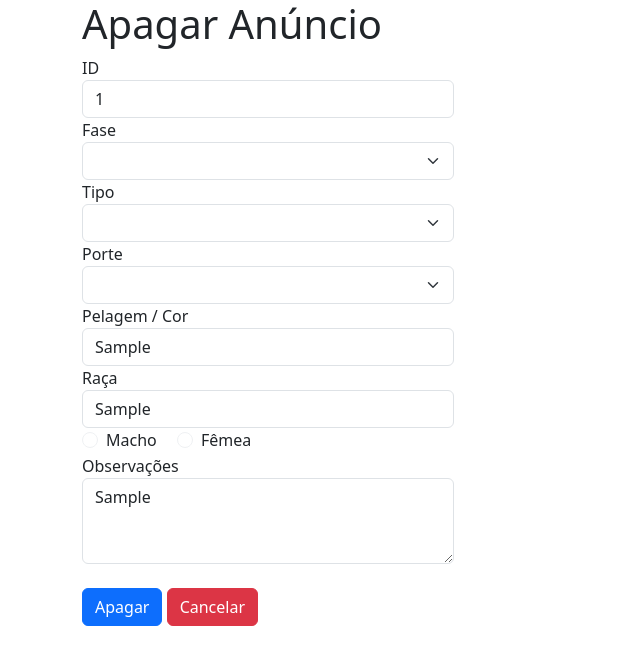
After one commit to leojosants/ADS_ESTACIO_DE_SA_Desenvolvimento_Web_em_HTML5_CSS_JS_e_PHP, a PHP site: page /del_anuncio.php?id_anuncio=1 in a window 1280 px wide. The commit adds this page. Shown: the top 665 px of the page, without its empty margins (0-640 px from the left). Run offline with PHP 8.4, Linux system fonts and the light colour scheme; the visitor is signed in with stand-in values (Sample User, id 1); tables that the repository leaves empty or names only in its code hold one stand-in row (values such as "Sample post"); some libraries are stand-ins or nearby versions.

Commit message:
Exclusão de Registro de Anúncio no BD.

```diff
--- /dev/null
+++ b/Desenvolvimento_Web_em_Html5_CSS_Javascript_e_PHP/Tema_6-Integracao_do_PHP_com_Banco_de_Dados/02-Pratica_01-Sistema_de_Cadastro-Adocao_de_Animais/del_anuncio.php
@@ -0,0 +1,154 @@
+<?php
+require_once "conectaBD.php";
+session_start();
+
+if (empty($_SESSION)) {
+    // Significa que as variáveis de SESSÂO não foram definidas, este bloco não poderá ser acessado
+    header("Location: index.php?msgErro=Você precisa se autenticar no sistema.");
+    die();
+}
+
+/*
+    // echo "Estou logado";
+    echo "<pre>";
+    print_r($_SESSION);
+    print_r($_GET);
+    echo "</pre>";
+    die();
+*/
+
+
+//  Verificar se está chegando a informação (id_anuncio) pelo $_GET
+if (!empty($_GET["id_anuncio"])) {
+
+    $sql = "SELECT * FROM anuncio WHERE email_usuario = :email AND id = :id";
+
+    //  Buscar as informações do anúncio a ser alterado (no BD)
+    try {
+        $stmt = $pdo->prepare($sql);
+
+        $stmt->execute(
+            array(":email" => $_SESSION["email"], ":id" => $_GET["id_anuncio"])
+        );
+
+        $result = array();
+
+        //  Verificar se o usuário logado pode acessar / alterar as informações desse registro (id_anuncio)
+        if ($stmt->rowCount() == 1) {
+            //  Registro obtido no BD
+            $result = $stmt->fetchAll();
+            $result = $result[0];   //  Informações do registro a ser alterado.
+
+            /*
+                echo "<pre>";
+                print_r($result);
+                echo "<pre>";
+            */
+
+            // die();
+        } else {
+            // die("Não foi encontrado nenhum registro para o id_anuncio = " . $_GET["id_anuncio"] . " e e-mail = " . $_SESSION["email"]);
+            header("Location: index_logado.php?msgErro=Você não tem permissão para acessar esta página!");
+            die();
+        }
+    } catch (PDOException $e) {
+        header("Location: index_logado.php?msgErro=Falha ao obter registro no BD!");
+        // die($e->getMessage());
+    }
+} else {
+    //  Se cair nesse bloco, significa que $GET["id_anuncio"] está vazio
+    header("Location: index_logado.php?msgErro=Você não tem permissão para acessar esta página!");
+    die();
+}
+
+//  Redirecionar (permissão)
+?>
+
+<!DOCTYPE html>
+<html lang="pt-br">
+
+<head>
+    <meta charset="UTF-8" />
+    <meta http-equiv="X-UA-Compatible" content="IE=edge">
+    <meta name="viewport" content="width=device-width, initial-scale=1.0" />
+    <title>Apagar Anúncio</title>
+
+    <!--  -->
+    <link href="https://cdn.jsdelivr.net/npm/bootstrap@5.3.0-alpha3/dist/css/bootstrap.min.css" rel="stylesheet" integrity="sha384-KK94CHFLLe+nY2dmCWGMq91rCGa5gtU4mk92HdvYe+M/SXH301p5ILy+dN9+nJOZ" crossorigin="anonymous" />
+</head>
+
+<body>
+    <div class="container">
+        <h1>Apagar Anúncio</h1>
+
+        <form action="processa_anuncio.php" method="post">
+            <div class="col-4">
+                <label for="id_anuncio">ID</label>
+                <input type="text" class="form-control" name="id_anuncio" id="id_anuncio" value="<?php echo $result["id"]; ?>" readonly />
+            </div>
+            <div class="col-4">
+                <label for="fase">Fase</label>
+
+                <select class="form-select" name="fase" id="fase">
+                    <option disabled>Selecione a fase do animal</option>
+                    <option value="F" <?php echo $result["fase"] == "F" ? "selected" : "disabled" ?>>Filhote</option>
+                    <option value="A" <?php echo $result["fase"] == "A" ? "selected" : "disabled" ?>>Adulto</option>
+                </select>
+            </div>
+
+            <div class="col-4">
+                <label for="tipo">Tipo</label>
+
+                <select class="form-select" name="tipo" id="tipo">
+                    <option disabled>Selecione o tipo do animal</option>
+                    <option value="G" <?php echo $result["tipo"] == "G" ? "selected" : "disabled" ?>>Gato</option>
+                    <option value="C" <?php echo $result["tipo"] == "C" ? "selected" : "disabled" ?>>Cachorro</option>
+                </select>
+            </div>
+
+            <div class="col-4">
+                <label for="tipo">Porte</label>
+
+                <select class="form-select" name="porte" id="porte">
+                    <option disabled>Selecione o porte do animal</option>
+                    <option value="P" <?php echo $result["porte"] == "P" ? "selected" : "disabled" ?>>Pequeno</option>
+                    <option value="M" <?php echo $result["porte"] == "M" ? "selected" : "disabled" ?>>Médio</option>
+                    <option value="G" <?php echo $result["porte"] == "G" ? "selected" : "disabled" ?>>Grande</option>
+                </select>
+            </div>
+
+            <div class="col-4">
+                <label for="pelagemCor">Pelagem / Cor</label>
+                <input type="text" name="pelagemCor" id="pelagemCor" class="form-control" value="<?php echo $result["pelagem_cor"]; ?>" readonly />
+            </div>
+
+            <div class="col-4">
+                <label for="raca">Raça</label>
+                <input type="text" name="raca" id="raca" class="form-control" value="<?php echo $result["raca"]; ?>" readonly />
+            </div>
+
+            <div class="col-4">
+                <div class="form-check form-check-inline">
+                    <label for="sexoM" class="form-check-label">Macho</label>
+                    <input type="radio" class="form-check-input" name="sexo" id="sexoM" value="M" <?php echo $result["sexo"] == "M" ? "checked" : "disabled" ?> />
+                </div>
+
+                <div class="form-check form-check-inline">
+                    <label for="sexoF" class="form-check-label">Fêmea</label>
+                    <input type="radio" class="form-check-input" name="sexo" id="sexoF" value="F" <?php echo $result["sexo"] == "F" ? "checked" : "disabled" ?> />
+                </div>
+            </div>
+
+            <div class="col-4">
+                <label for="observacao">Observações</label>
+                <textarea name="observacao" class="form-control" id="observacao" rows="3" readonly><?php echo $result["observacao"]; ?></textarea>
+            </div>
+
+            <br />
+            <button type="submit" name="enviarDados" class="btn btn-primary" value="DEL">Apagar</button>
+            <a href="index_logado.php" class="btn btn-danger">Cancelar</a>
+        </form>
+    </div>
+</body>
+
+</html>
--- a/Desenvolvimento_Web_em_Html5_CSS_Javascript_e_PHP/Tema_6-Integracao_do_PHP_com_Banco_de_Dados/02-Pratica_01-Sistema_de_Cadastro-Adocao_de_Animais/index_logado.php
+++ b/Desenvolvimento_Web_em_Html5_CSS_Javascript_e_PHP/Tema_6-Integracao_do_PHP_com_Banco_de_Dados/02-Pratica_01-Sistema_de_Cadastro-Adocao_de_Animais/index_logado.php
@@ -71,7 +71,8 @@ if (!empty($_GET["meus_anuncios"]) && $_GET["meus_anuncios"] == 1) {
     <title>Página Inicial - Ambiente Logado</title>
 
     <!--  -->
-    <link href="https://cdn.jsdelivr.net/npm/bootstrap@5.3.0-alpha3/dist/css/bootstrap.min.css" rel="stylesheet" integrity="sha384-KK94CHFLLe+nY2dmCWGMq91rCGa5gtU4mk92HdvYe+M/SXH301p5ILy+dN9+nJOZ" crossorigin="anonymous" />
+    <link href="https://cdn.jsdelivr.net/npm/bootstrap@5.3.0-alpha3/dist/css/bootstrap.min.css" rel="stylesheet"
+        integrity="sha384-KK94CHFLLe+nY2dmCWGMq91rCGa5gtU4mk92HdvYe+M/SXH301p5ILy+dN9+nJOZ" crossorigin="anonymous" />
 </head>
 
 <body>
@@ -161,7 +162,7 @@ if (!empty($_GET["meus_anuncios"]) && $_GET["meus_anuncios"] == 1) {
                     <td>
                         <?php if ($a["email_usuario"] == $_SESSION["email"]) { ?>
                         <a href="alt_anuncio.php?id_anuncio=<?php echo $a["id"]; ?>" class="btn btn-warning">Alterar</a>
-                                    <a href="#" class="btn btn-danger">Excluir</a>
+                        <a href="del_anuncio.php?id_anuncio=<?php echo $a["id"]; ?>" class="btn btn-danger">Excluir</a>
                         <?php } ?>
                     </td>
                 </tr>
```
Also changed, not shown: Desenvolvimento_Web_em_Html5_CSS_Javascript_e_PHP/Tema_6-Integracao_do_PHP_com_Banco_de_Dados/02-Pratica_01-Sistema_de_Cadastro-Adocao_de_Animais/processa_anuncio.php (+30 -8 lines). Lines whose indentation alone changed are shown as unchanged.
